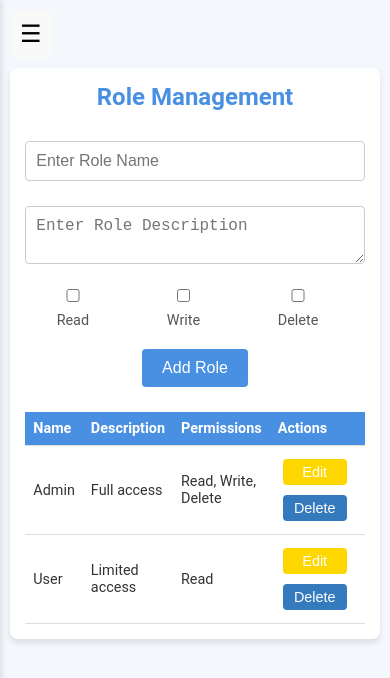
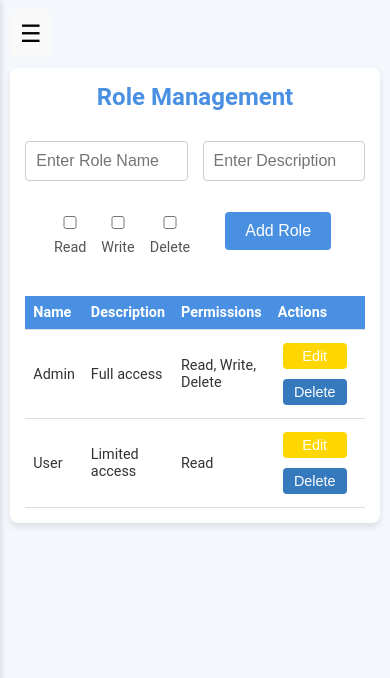
Before and after one commit to tropnicates/rbac_app, a React (Create React App) app: page /roles in a window 390 px wide. Shown: the top 678 px of the page. Built offline with nearby package versions, Linux system fonts and the light colour scheme.

Commit message:
css modified

```diff
--- a/src/assets/styles/Roles.css
+++ b/src/assets/styles/Roles.css
@@ -15,12 +15,15 @@
   color: #4A90E2;
 }
 
-/* Form Styling */
 .role-form {
   display: flex;
   flex-wrap: wrap;
   gap: 10px;
   margin-bottom: 20px;
+  display: flex;
+  flex-direction: row;
+  align-items: center;
+  justify-content: center;
 }
 
 .input-field {
@@ -30,6 +33,11 @@
   font-size: 1rem;
   border: 1px solid #ccc;
   border-radius: 4px;
+  display: flex;
+  flex-direction: column;
+  align-items: center;
+  justify-content: center;
+
 }
 
 .permissions label {
@@ -115,16 +123,27 @@
 @media (max-width: 768px) {
   .role {
     padding: 15px;
+    display: flex;
+    flex-direction: column;
+    align-items: center;
+    justify-content: center;
   }
 
   .role-form {
     flex-direction: column;
     gap: 15px;
+    display: flex;
+    flex-direction: row;
+    align-items: center;
+    justify-content: center;
   }
-  .action-btn.edit, .action-btn.delete{
+
+  .action-btn.edit,
+  .action-btn.delete {
     width: 4rem;
   }
-.permissions{
+
+  .permissions {
     display: flex;
     flex-direction: row;
     align-items: center;
@@ -139,7 +158,7 @@
     align-items: center;
   }
 
-.action-btn.edit{
+  .action-btn.edit {
     margin-bottom: 5px;
   }
 
@@ -159,18 +178,20 @@
 }
 
 @media (max-width: 480px) {
-  .role{
+  .role {
     margin-top: 3rem;
 
   }
+
   .rolemanagement {
     font-size: 1.5rem;
   }
+
   .permissions label {
     margin-top: 0;
   }
 
-.action-btn.edit{
+  .action-btn.edit {
     margin-bottom: 5px;
   }
 
--- a/src/pages/Roles.js
+++ b/src/pages/Roles.js
@@ -92,10 +92,11 @@ const Roles = () => {
           onChange={handleInputChange}
           className="input-field"
         />
-        <textarea
-          name="description"
-          value={formData.description}
-          placeholder="Enter Role Description"
+        <input
+          type="text"
+          name="name"
+          value={formData.name}
+          placeholder="Enter Description"
           onChange={handleInputChange}
           className="input-field"
         />
```
Lines whose indentation alone changed are shown as unchanged.
